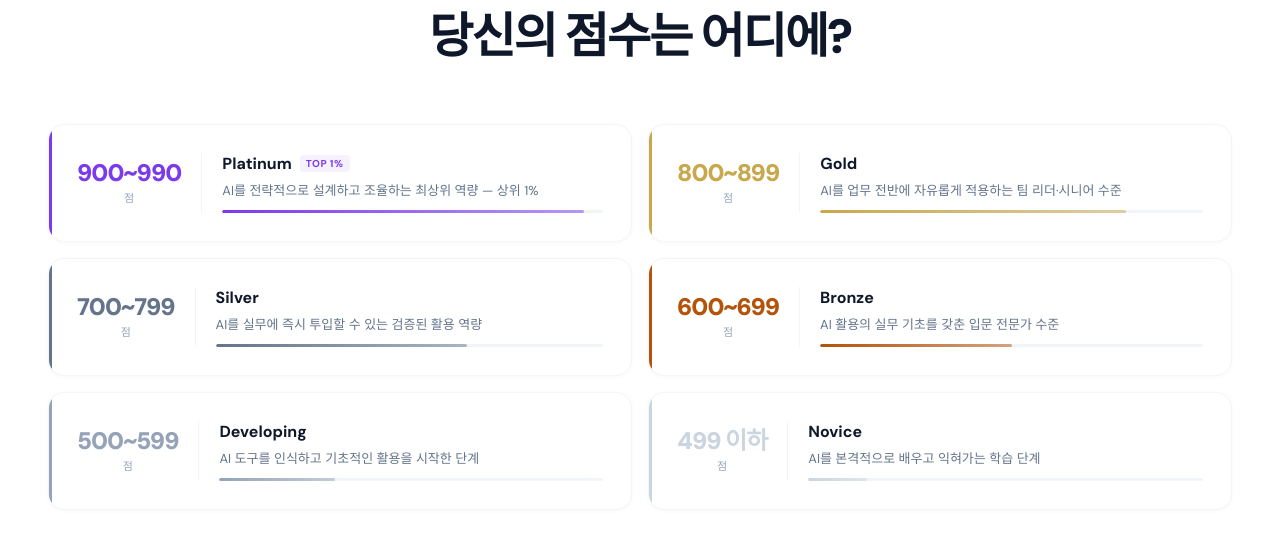
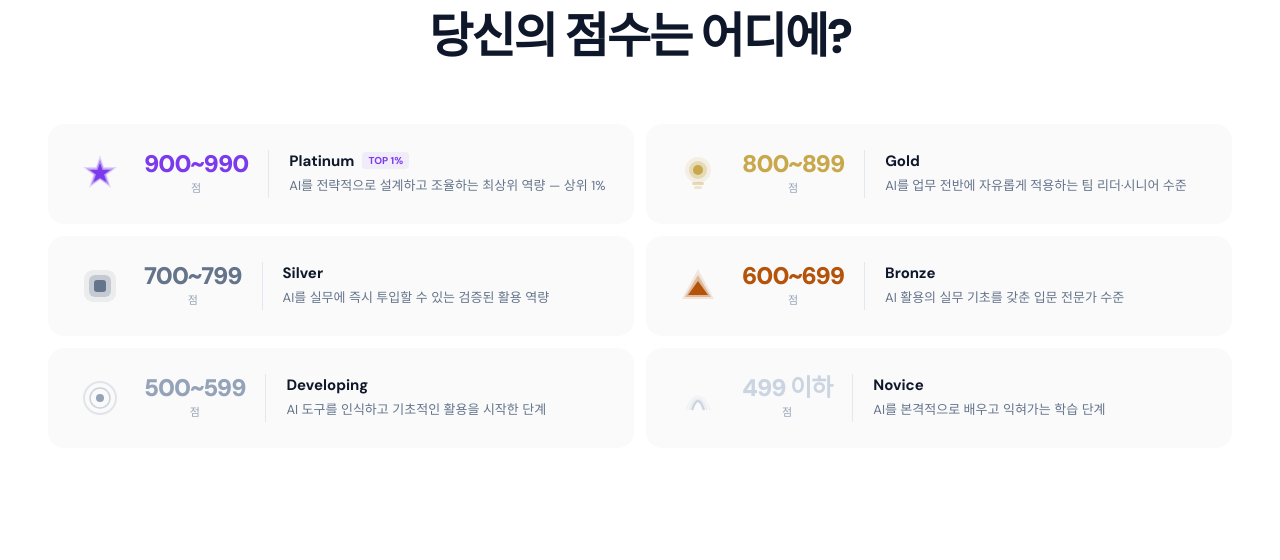
Before and after one commit to seojoonkim/tapex, a Next.js app: page / in a window 1280 px wide. Shown: the part 4760-5320 px from the top of the page. Built offline with nearby package versions, Linux system fonts and the light colour scheme.

Commit message:
feat: grade cards - SVG icons per level, no border, clean layout

```diff
--- a/src/app/page.tsx
+++ b/src/app/page.tsx
@@ -902,76 +902,69 @@ function GradeSection() {
           letterSpacing: '-0.04em', fontFamily: FONT,
         }}>당신의 점수는 어디에?</h2>
 
-        <div style={{
-          display: 'grid',
-          gridTemplateColumns: isMobile ? '1fr' : 'repeat(2, 1fr)',
-          gap: 16,
-        }}>
+        <div style={{ display: 'grid', gridTemplateColumns: isMobile ? '1fr' : 'repeat(2, 1fr)', gap: 12 }}>
           {grades.map((g, i) => (
             <div key={i} style={{
-              background: '#fff', borderRadius: 16, padding: isMobile ? '24px 20px' : '28px 28px',
-              border: '1px solid #F1F5F9',
-              boxShadow: '0 1px 4px rgba(0,0,0,0.03)',
+              background: '#FAFAFA', borderRadius: 16,
+              padding: isMobile ? '22px 20px' : '26px 28px',
               display: 'flex', alignItems: 'center', gap: 20,
-              transition: 'transform 0.25s ease, box-shadow 0.25s ease, border-color 0.25s ease',
-              position: 'relative' as const,
-              overflow: 'hidden' as const,
+              transition: 'transform 0.2s, box-shadow 0.2s',
             }}
-              onMouseEnter={e => {
-                e.currentTarget.style.transform = 'translateY(-2px)';
-                e.currentTarget.style.boxShadow = '0 8px 24px rgba(0,0,0,0.06)';
-                e.currentTarget.style.borderColor = `${g.color}40`;
-              }}
-              onMouseLeave={e => {
-                e.currentTarget.style.transform = 'translateY(0)';
-                e.currentTarget.style.boxShadow = '0 1px 4px rgba(0,0,0,0.03)';
-                e.currentTarget.style.borderColor = '#F1F5F9';
-              }}
+              onMouseEnter={e => { e.currentTarget.style.transform = 'translateY(-2px)'; e.currentTarget.style.boxShadow = '0 8px 24px rgba(0,0,0,0.07)'; }}
+              onMouseLeave={e => { e.currentTarget.style.transform = 'translateY(0)'; e.currentTarget.style.boxShadow = 'none'; }}
             >
-              {/* Left accent */}
-              <div style={{
-                position: 'absolute', top: 0, left: 0, bottom: 0,
-                width: 3, background: g.color,
-              }} />
-
-              {/* Score badge */}
-              <div style={{
-                minWidth: 80, textAlign: 'center' as const,
-              }}>
-                <div style={{
-                  fontSize: 24, fontWeight: 900, color: g.color,
-                  fontFamily: FONT, letterSpacing: '-0.04em', lineHeight: 1,
-                }}>{g.range}</div>
-                <div style={{ fontSize: 11, color: '#94A3B8', marginTop: 4 }}>점</div>
+              {/* SVG Grade Icon */}
+              <div style={{ flexShrink: 0, width: 48, height: 48, display: 'flex', alignItems: 'center', justifyContent: 'center' }}>
+                {i === 0 && <svg width="44" height="44" viewBox="0 0 44 44" fill="none">
+                  <polygon points="22,3 26,15 39,15 29,23 33,36 22,28 11,36 15,23 5,15 18,15" fill={g.color} opacity="0.18"/>
+                  <polygon points="22,7 25.5,16.5 36,16.5 27.5,22.5 31,33 22,27 13,33 16.5,22.5 8,16.5 18.5,16.5" fill={g.color} opacity="0.45"/>
+                  <polygon points="22,11 24.5,18 32,18 26,22.5 28.5,30 22,26 15.5,30 18,22.5 12,18 19.5,18" fill={g.color}/>
+                </svg>}
+                {i === 1 && <svg width="44" height="44" viewBox="0 0 44 44" fill="none">
+                  <circle cx="22" cy="18" r="13" fill={g.color} opacity="0.12"/>
+                  <circle cx="22" cy="18" r="9" fill={g.color} opacity="0.3"/>
+                  <circle cx="22" cy="18" r="5" fill={g.color}/>
+                  <rect x="16" y="30" width="12" height="3" rx="1.5" fill={g.color} opacity="0.4"/>
+                  <rect x="18" y="34" width="8" height="3" rx="1.5" fill={g.color} opacity="0.25"/>
+                </svg>}
+                {i === 2 && <svg width="44" height="44" viewBox="0 0 44 44" fill="none">
+                  <rect x="6" y="6" width="32" height="32" rx="9" fill={g.color} opacity="0.1"/>
+                  <rect x="11" y="11" width="22" height="22" rx="6" fill={g.color} opacity="0.28"/>
+                  <rect x="16" y="16" width="12" height="12" rx="3" fill={g.color}/>
+                </svg>}
+                {i === 3 && <svg width="44" height="44" viewBox="0 0 44 44" fill="none">
+                  <path d="M22 5L38 35H6L22 5Z" fill={g.color} opacity="0.12"/>
+                  <path d="M22 11L35 33H9L22 11Z" fill={g.color} opacity="0.3"/>
+                  <path d="M22 17L32 31H12L22 17Z" fill={g.color}/>
+                </svg>}
+                {i === 4 && <svg width="44" height="44" viewBox="0 0 44 44" fill="none">
+                  <circle cx="22" cy="22" r="16" stroke={g.color} strokeWidth="2" fill="none" opacity="0.25"/>
+                  <circle cx="22" cy="22" r="10" stroke={g.color} strokeWidth="1.5" fill="none" opacity="0.45"/>
+                  <circle cx="22" cy="22" r="4" fill={g.color}/>
+                </svg>}
+                {i === 5 && <svg width="44" height="44" viewBox="0 0 44 44" fill="none">
+                  <path d="M10 34 Q22 6 34 34" stroke={g.color} strokeWidth="2" fill="none" opacity="0.2"/>
+                  <path d="M13 34 Q22 11 31 34" stroke={g.color} strokeWidth="1.5" fill="none" opacity="0.4"/>
+                  <path d="M16 34 Q22 16 28 34" stroke={g.color} strokeWidth="2.5" fill="none"/>
+                </svg>}
               </div>
 
-              <div style={{ borderLeft: '1px solid #F1F5F9', paddingLeft: 20, flex: 1 }}>
-                <div style={{
-                  fontWeight: 700, fontSize: 16, color: '#0F172A', marginBottom: 6,
-                  display: 'flex', alignItems: 'center', gap: 8,
-                }}>
+              {/* Score */}
+              <div style={{ minWidth: 85, textAlign: 'center' as const }}>
+                <div style={{ fontSize: isMobile ? 18 : 24, fontWeight: 900, color: g.color, fontFamily: FONT, letterSpacing: '-0.04em', lineHeight: 1 }}>{g.range}</div>
+                <div style={{ fontSize: 11, color: '#94A3B8', marginTop: 3 }}>점</div>
+              </div>
+
+              {/* Divider */}
+              <div style={{ width: 1, alignSelf: 'stretch', background: '#E2E8F0' }} />
+
+              {/* Text */}
+              <div style={{ flex: 1 }}>
+                <div style={{ fontWeight: 700, fontSize: 15, color: '#0F172A', marginBottom: 4, display: 'flex', alignItems: 'center', gap: 8 }}>
                   {g.name}
-                  {i === 0 && (
-                    <span style={{
-                      fontSize: 10, fontWeight: 700, color: g.color,
-                      background: `${g.color}12`, borderRadius: 4,
-                      padding: '2px 6px', letterSpacing: '0.05em',
-                    }}>TOP 1%</span>
-                  )}
+                  {i === 0 && <span style={{ fontSize: 10, fontWeight: 700, color: g.color, background: `${g.color}12`, borderRadius: 4, padding: '2px 6px' }}>TOP 1%</span>}
                 </div>
-                <div style={{ fontSize: 13, color: '#64748B', lineHeight: 1.7, marginBottom: 8 }}>{g.desc}</div>
-                {/* Progress bar */}
-                <div style={{
-                  height: 3, background: '#F1F5F9', borderRadius: 2,
-                  overflow: 'hidden',
-                }}>
-                  <div style={{
-                    height: '100%', width: g.bar,
-                    background: `linear-gradient(90deg, ${g.color}, ${g.color}80)`,
-                    borderRadius: 2,
-                    transition: 'width 0.6s ease',
-                  }} />
-                </div>
+                <div style={{ fontSize: 13, color: '#64748B', lineHeight: 1.7 }}>{g.desc}</div>
               </div>
             </div>
           ))}
```
